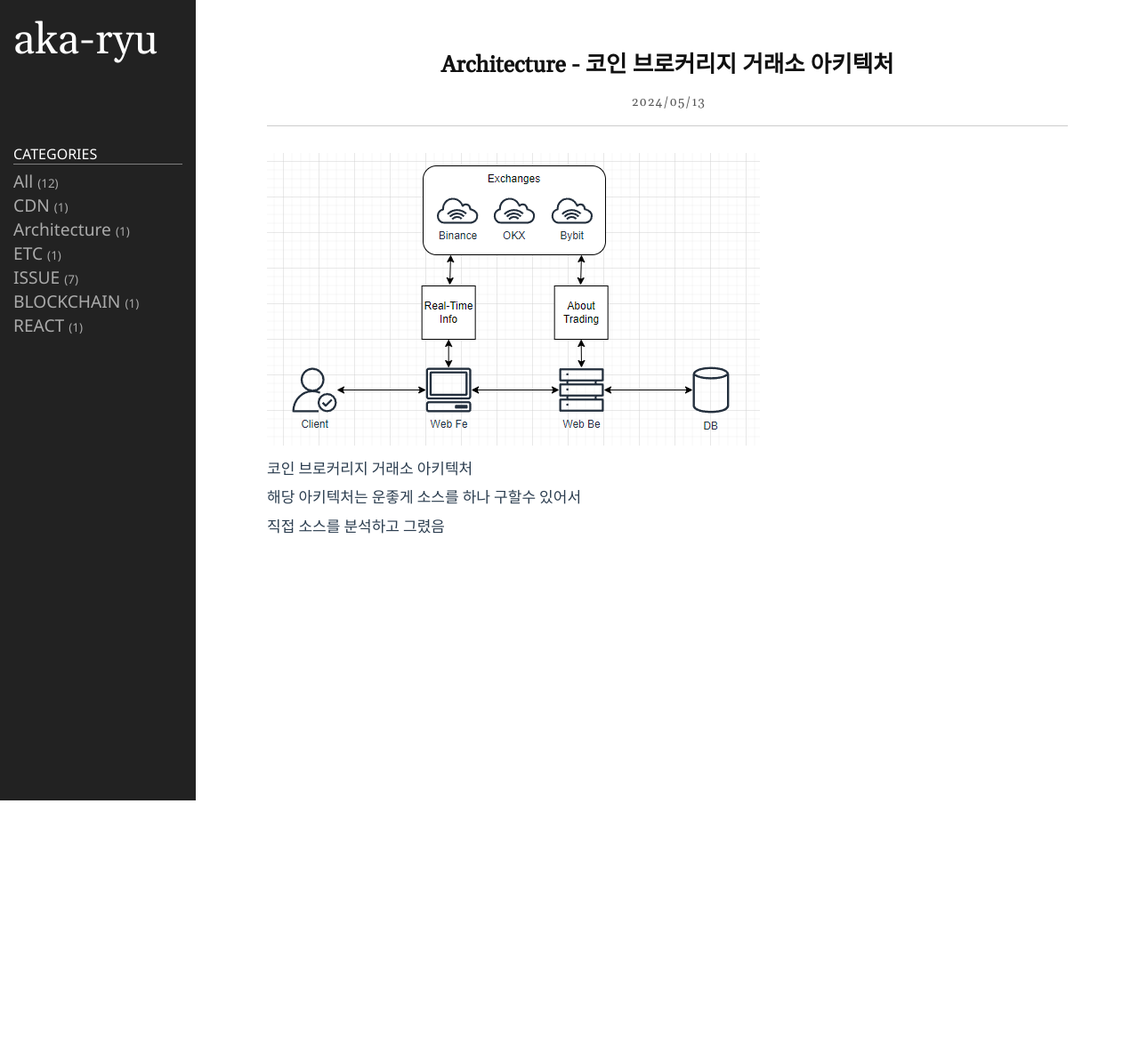
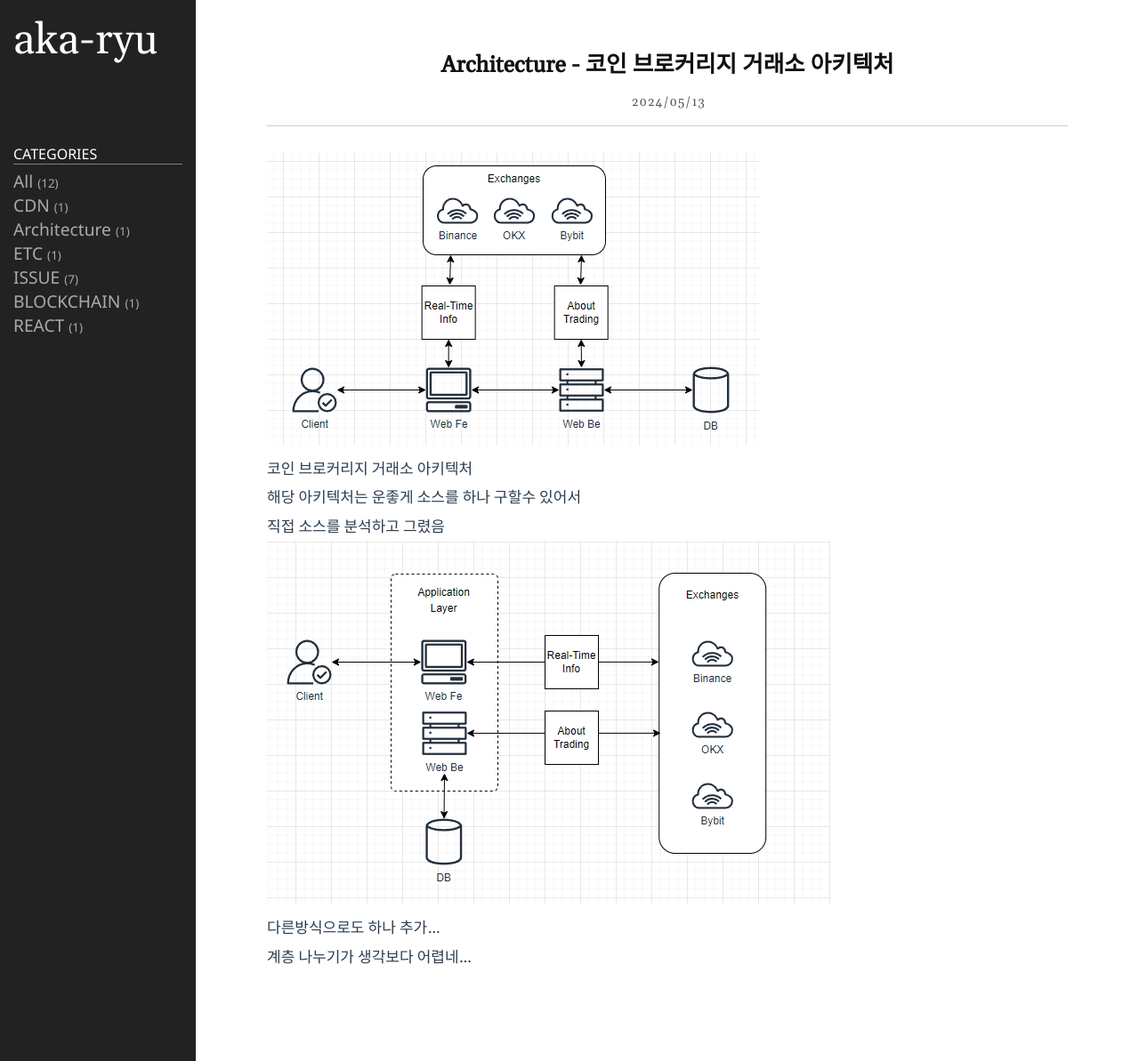
Before and after one commit to aka-ryu/aka-ryu.github.io, a Jekyll site: the page built from _posts/architecture/2024-05-13-brokerageExchange.md, in a window 1280 px wide. Shown: the whole page at 89% size. Built offline with Jekyll 4.4.1, drawn with Linux system fonts in a browser that asks for light colours; before the commit the page ends 900 px from its top, so only the background shows below that.

Commit message:
아키텍처 추가

```diff
--- a/_posts/architecture/2024-05-13-brokerageExchange.md
+++ b/_posts/architecture/2024-05-13-brokerageExchange.md
@@ -9,3 +9,8 @@ category: architecture
 코인 브로커리지 거래소 아키텍처
 해당 아키텍처는 운좋게 소스를 하나 구할수 있어서
 직접 소스를 분석하고 그렸음
+
+![scrennsh](/public/img/20240726/20240726_01.png)
+
+다른방식으로도 하나 추가...
+계층 나누기가 생각보다 어렵네...
```
Also changed, not shown: public/img/20240726/20240726_01.png (added).
